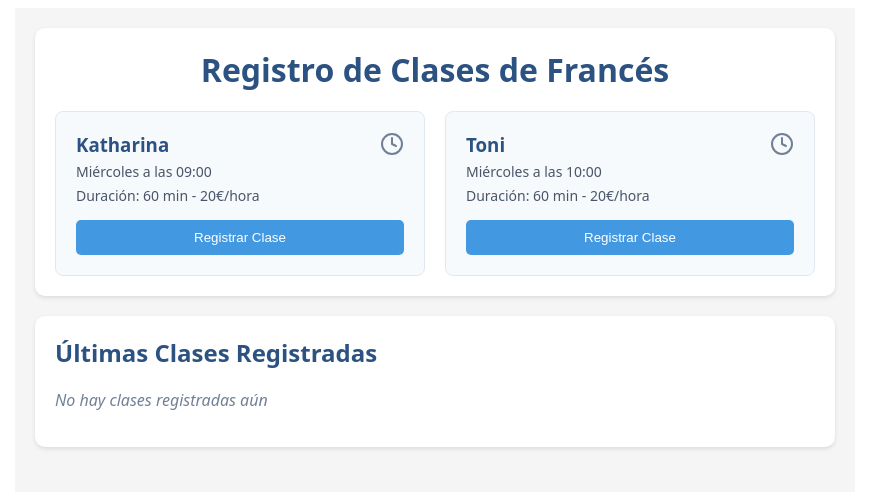
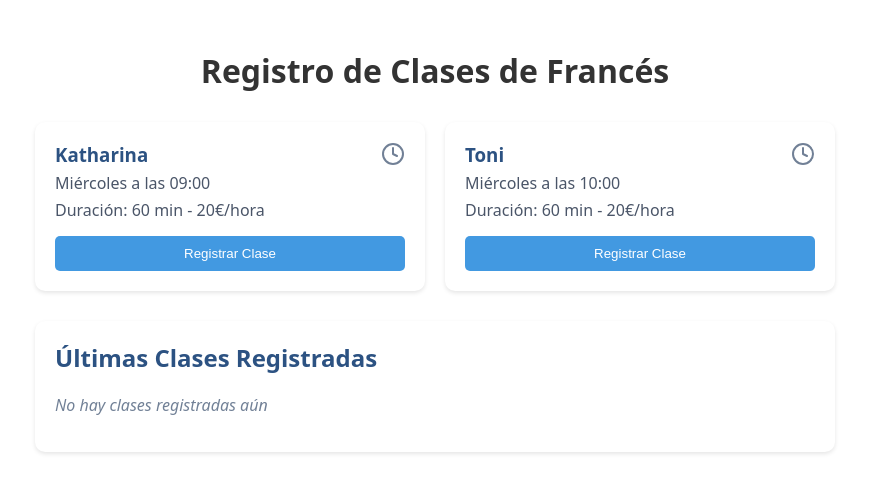
Before and after one commit to mateomiro/registro-clases-frances, a Next.js app: page / in a window 1280 px wide. Shown: the top 492 px of the page, without its empty margins (205-1074 px from the left). Built offline with nearby package versions, Linux system fonts and the light colour scheme.

Commit message:
Update index.js

```diff
--- a/pages/index.js
+++ b/pages/index.js
@@ -1,11 +1,9 @@
-import { useState, useEffect } from 'react';
-import { Clock, Trash2, Edit, Check, X } from 'lucide-react';
+import React, { useState } from 'react';
+import { Clock, Trash2, Edit } from 'lucide-react';
 
 export default function Home() {
   const [registros, setRegistros] = useState([]);
   const [cargando, setCargando] = useState(false);
-  const [editando, setEditando] = useState(null);
-  const [mensaje, setMensaje] = useState(null);
 
   const estudiantes = [
     {
@@ -26,26 +24,25 @@ export default function Home() {
 
   async function registrarClase(estudiante) {
     setCargando(true);
-    setMensaje(null);
+    const fecha = new Date().toLocaleDateString();
 
     try {
-      const fecha = new Date().toLocaleDateString();
       const response = await fetch('/api/registrar-clase', {
         method: 'POST',
-        headers: { 'Content-Type': 'application/json' },
+        headers: {
+          'Content-Type': 'application/json',
+        },
         body: JSON.stringify({
           estudiante: estudiante.nombre,
           fecha: fecha,
           hora: estudiante.horario,
           duracion: estudiante.duracion,
           tarifa: estudiante.tarifa
-        })
+        }),
       });
 
-      const data = await response.json();
+      if (!response.ok) throw new Error('Error al registrar la clase');
 
-      if (response.ok) {
-        setMensaje({ tipo: 'exito', texto: '✅ Clase registrada correctamente' });
       setRegistros([
         {
           id: Date.now(),
@@ -57,35 +54,13 @@ export default function Home() {
         },
         ...registros
       ]);
-      } else {
-        throw new Error(data.error || 'Error al registrar la clase');
-      }
+
+      alert('Clase registrada correctamente');
     } catch (error) {
-      console.error('Error:', error);
-      setMensaje({ tipo: 'error', texto: '❌ ' + error.message });
+      alert('Error al registrar la clase');
+      console.error(error);
     } finally {
       setCargando(false);
-    }
-  }
-
-  async function eliminarRegistro(registro, index) {
-    if (!confirm('¿Estás seguro de eliminar esta clase?')) return;
-
-    try {
-      const response = await fetch('/api/eliminar-clase', {
-        method: 'DELETE',
-        headers: { 'Content-Type': 'application/json' },
-        body: JSON.stringify({ rowIndex: index + 1 }) // +1 porque la primera fila es el encabezado
-      });
-
-      if (response.ok) {
-        setRegistros(registros.filter(r => r.id !== registro.id));
-        setMensaje({ tipo: 'exito', texto: '✅ Clase eliminada correctamente' });
-      } else {
-        throw new Error('Error al eliminar la clase');
-      }
-    } catch (error) {
-      setMensaje({ tipo: 'error', texto: '❌ ' + error.message });
     }
   }
 
@@ -94,21 +69,12 @@ export default function Home() {
       padding: '20px',
       maxWidth: '800px',
       margin: '0 auto',
-      fontFamily: 'system-ui, sans-serif',
-      backgroundColor: '#f5f5f5',
-      minHeight: '100vh'
-    }}>
-      <div style={{
-        backgroundColor: 'white',
-        padding: '20px',
-        borderRadius: '10px',
-        marginBottom: '20px',
-        boxShadow: '0 2px 4px rgba(0,0,0,0.1)'
+      fontFamily: 'system-ui, sans-serif'
     }}>
       <h1 style={{
-          margin: '0 0 20px 0',
-          color: '#2c5282',
-          textAlign: 'center'
+        color: '#333',
+        textAlign: 'center',
+        marginBottom: '30px'
       }}>
         Registro de Clases de Francés
       </h1>
@@ -116,29 +82,29 @@ export default function Home() {
       <div style={{
         display: 'grid',
         gridTemplateColumns: 'repeat(auto-fit, minmax(300px, 1fr))',
-          gap: '20px'
+        gap: '20px',
+        marginBottom: '30px'
       }}>
         {estudiantes.map((estudiante) => (
           <div key={estudiante.nombre} style={{
-              backgroundColor: '#f7fafc',
+            backgroundColor: 'white',
             padding: '20px',
-              borderRadius: '8px',
-              border: '1px solid #e2e8f0'
+            borderRadius: '10px',
+            boxShadow: '0 2px 4px rgba(0,0,0,0.1)'
           }}>
             <div style={{
               display: 'flex',
               justifyContent: 'space-between',
-                alignItems: 'start',
               marginBottom: '15px'
             }}>
               <div>
                 <h3 style={{ margin: '0 0 5px 0', color: '#2c5282' }}>
                   {estudiante.nombre}
                 </h3>
-                  <p style={{ margin: '0 0 5px 0', color: '#4a5568', fontSize: '14px' }}>
+                <p style={{ margin: '0 0 5px 0', color: '#4a5568' }}>
                   {estudiante.dia} a las {estudiante.horario}
                 </p>
-                  <p style={{ margin: '0', color: '#4a5568', fontSize: '14px' }}>
+                <p style={{ margin: '0', color: '#4a5568' }}>
                   Duración: {estudiante.duracion} min - {estudiante.tarifa}€/hora
                 </p>
               </div>
@@ -157,11 +123,10 @@ export default function Home() {
                 cursor: cargando ? 'default' : 'pointer'
               }}
             >
-                {cargando ? '⏳ Registrando...' : 'Registrar Clase'}
+              {cargando ? 'Registrando...' : 'Registrar Clase'}
             </button>
           </div>
         ))}
-        </div>
       </div>
 
       <div style={{
@@ -179,7 +144,7 @@ export default function Home() {
           </p>
         ) : (
           <div style={{ display: 'grid', gap: '10px' }}>
-            {registros.map((registro, index) => (
+            {registros.map(registro => (
               <div key={registro.id} style={{
                 padding: '15px',
                 backgroundColor: '#f7fafc',
@@ -189,16 +154,16 @@ export default function Home() {
                 alignItems: 'center'
               }}>
                 <div>
-                  <p style={{ margin: '0 0 5px 0', fontWeight: 'bold', color: '#2d3748' }}>
+                  <p style={{ margin: '0 0 5px 0', fontWeight: 'bold' }}>
                     {registro.estudiante}
                   </p>
-                  <p style={{ margin: '0', color: '#4a5568', fontSize: '14px' }}>
-                    {registro.fecha} a las {registro.hora} - {registro.duracion} min ({registro.tarifa}€/hora)
+                  <p style={{ margin: '0', color: '#4a5568' }}>
+                    {registro.fecha} a las {registro.hora}
                   </p>
                 </div>
                 <div style={{ display: 'flex', gap: '10px' }}>
                   <button
-                    onClick={() => setEditando(registro)}
+                    onClick={() => {/* Función para editar */}}
                     style={{
                       padding: '5px 10px',
                       backgroundColor: '#4299e1',
@@ -211,7 +176,7 @@ export default function Home() {
                     <Edit size={16} />
                   </button>
                   <button
-                    onClick={() => eliminarRegistro(registro, index)}
+                    onClick={() => {/* Función para eliminar */}}
                     style={{
                       padding: '5px 10px',
                       backgroundColor: '#fc8181',
@@ -229,21 +194,6 @@ export default function Home() {
           </div>
         )}
       </div>
-
-      {mensaje && (
-        <div style={{
-          position: 'fixed',
-          bottom: '20px',
-          right: '20px',
-          padding: '10px 20px',
-          backgroundColor: mensaje.tipo === 'error' ? '#fc8181' : '#68d391',
-          color: 'white',
-          borderRadius: '5px',
-          boxShadow: '0 2px 4px rgba(0,0,0,0.1)'
-        }}>
-          {mensaje.texto}
-        </div>
-      )}
     </div>
   );
 }
```
Lines whose indentation alone changed are shown as unchanged.
